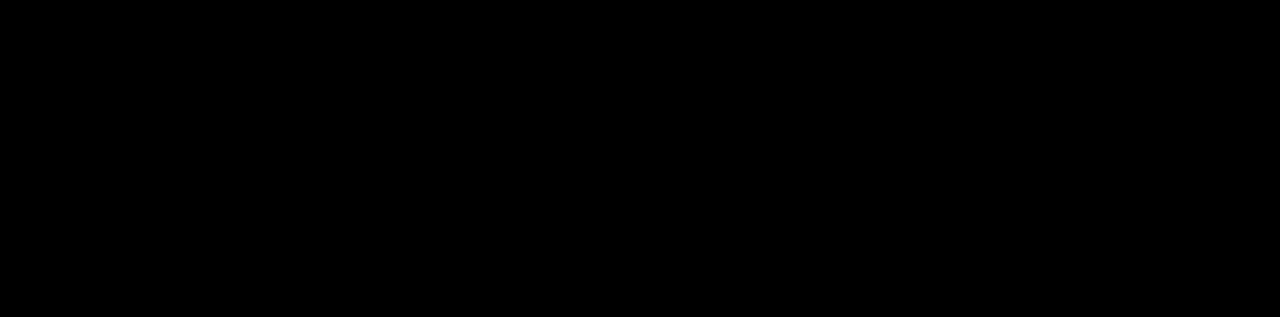
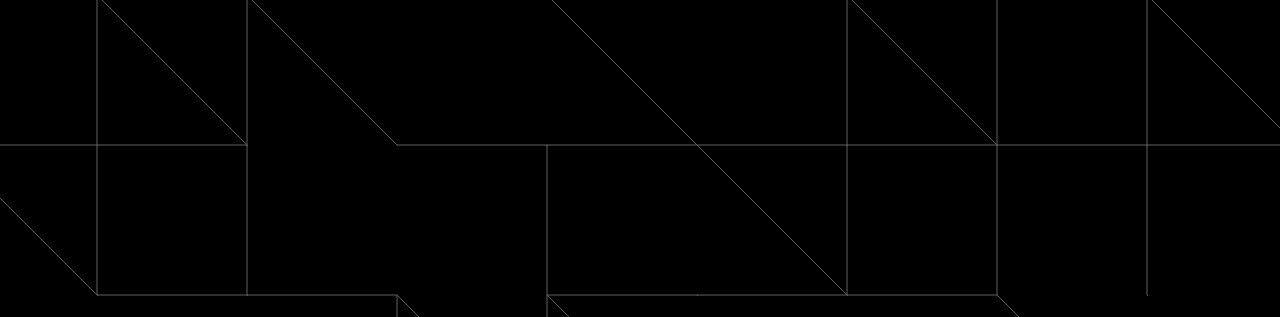
Before and after one commit to codysmithd/codysmithd.github.io, a plain HTML site: page index.html in a window 1280 px wide. Shown: the top 317 px of the page. Drawn offline with Linux system fonts and the light colour scheme.

Commit message:
Initial live background commit

```diff
--- a/index.css
+++ b/index.css
@@ -12,6 +12,7 @@
     display: flex;
     justify-content: center;
     align-items: center;
+    height: 100%;
 }
 
 .content-card {
@@ -25,6 +26,15 @@
     font-size: 4vmin;
 }
 
+#background-canvas {
+    position: fixed;
+    width: 120%;
+    height: 120%;
+    top:-10%;
+    left:-10%;
+    z-index: -1;
+}
+
 /* Non-mobile */
 @media only screen and (min-width: 992px) {
     .content-card {
--- a/index.html
+++ b/index.html
@@ -4,10 +4,14 @@
         <link href="https://fonts.googleapis.com/css2?family=Roboto&display=swap" rel="stylesheet">
         <link href="index.css" rel="stylesheet">
     </head>
-    <body class="flex-container">
+    <body>
+    <div class="flex-container">
         <div class="content-card">
             <h1>Hi, I'm Cody.</h1>
             <i>I'm a Senior Software Engineer,<br/>with a passion for making great things with cool people.</i>
         </div>
+    </div>
+    <canvas id="background-canvas"></canvas>
+    <script src="live-background.js"></script>
     </body>
 </html>
--- /dev/null
+++ b/live-background.js
@@ -0,0 +1,92 @@
+/**
+  Simulates some points for the background of my homepage
+  @Author Cody Smith
+*/
+
+const canvas = document.getElementById('background-canvas');
+const canvasContext = canvas.getContext('2d');
+function updateCanvasSize() {
+    canvas.height = canvas.offsetHeight;
+    canvas.width = canvas.offsetWidth;
+}
+updateCanvasSize();
+
+const POINT_AREA_SIZE = 150; // The box area a single point is constrained too
+const POINT_COLOR = '#616161';
+const POINT_CONNECTION_COLOR = '#616161';
+const TWO_PI = 2 * Math.PI;
+
+let points = []; // 2d array of points
+/**
+ * Represents a point in the cloud simulation
+ */
+class Point {
+    constructor(x, y) {
+        this.xStart = x * POINT_AREA_SIZE;
+        this.yStart = y * POINT_AREA_SIZE;
+        this.x = this.xStart + POINT_AREA_SIZE/2;
+        this.y = this.yStart + POINT_AREA_SIZE/2;
+        this.connections = new Set();
+    }
+}
+
+function generatePoints() {
+    let sizeX = Math.floor(canvas.offsetWidth / POINT_AREA_SIZE);
+    let sizeY = Math.floor(canvas.offsetHeight / POINT_AREA_SIZE);
+    for (let x = 0; x < sizeX; x++) {
+        if (!points[x]) {
+            points[x] = [];
+        }
+        for (let y = 0; y < sizeY; y++) {
+            points[x][y] = new Point(x, y);
+
+            // Connect to left
+            if (x > 0 && randomBoolean(0.5)) {
+                points[x][y].connections.add(points[x-1][y]);
+            }
+            // Connect to top
+            if (y > 0 && randomBoolean(0.5)) {
+                points[x][y].connections.add(points[x][y-1]);
+            }
+            // Connect to top-left
+            if (x > 0 && y > 0 && randomBoolean(0.5)) {
+                points[x][y].connections.add(points[x-1][y-1]);
+            }
+        }
+    }
+}
+
+function randomBoolean(bias) {
+    return Math.random() > bias;
+}
+
+function drawPoint(point) {
+    canvasContext.fillRect(point.x, point.y, 1, 1);
+    point.connections.forEach(connectedPoint => {
+        canvasContext.beginPath();
+        canvasContext.moveTo(point.x, point.y);
+        canvasContext.lineTo(connectedPoint.x, connectedPoint.y);
+        canvasContext.stroke();
+    })
+}
+
+function drawPoints() {
+    canvasContext.clearRect(0, 0, canvas.width, canvas.height);
+    canvasContext.fillStyle = POINT_COLOR;
+    canvasContext.strokeStyle = POINT_CONNECTION_COLOR;
+
+    for (let x = 0; x < points.length; x++) {
+        for (let y = 0; y < points[x].length; y++) {
+            drawPoint(points[x][y])
+        }
+    }
+}
+
+generatePoints();
+drawPoints();
+
+window.onresize = () => {
+    updateCanvasSize();
+    generatePoints();
+    drawPoints();
+}
```
